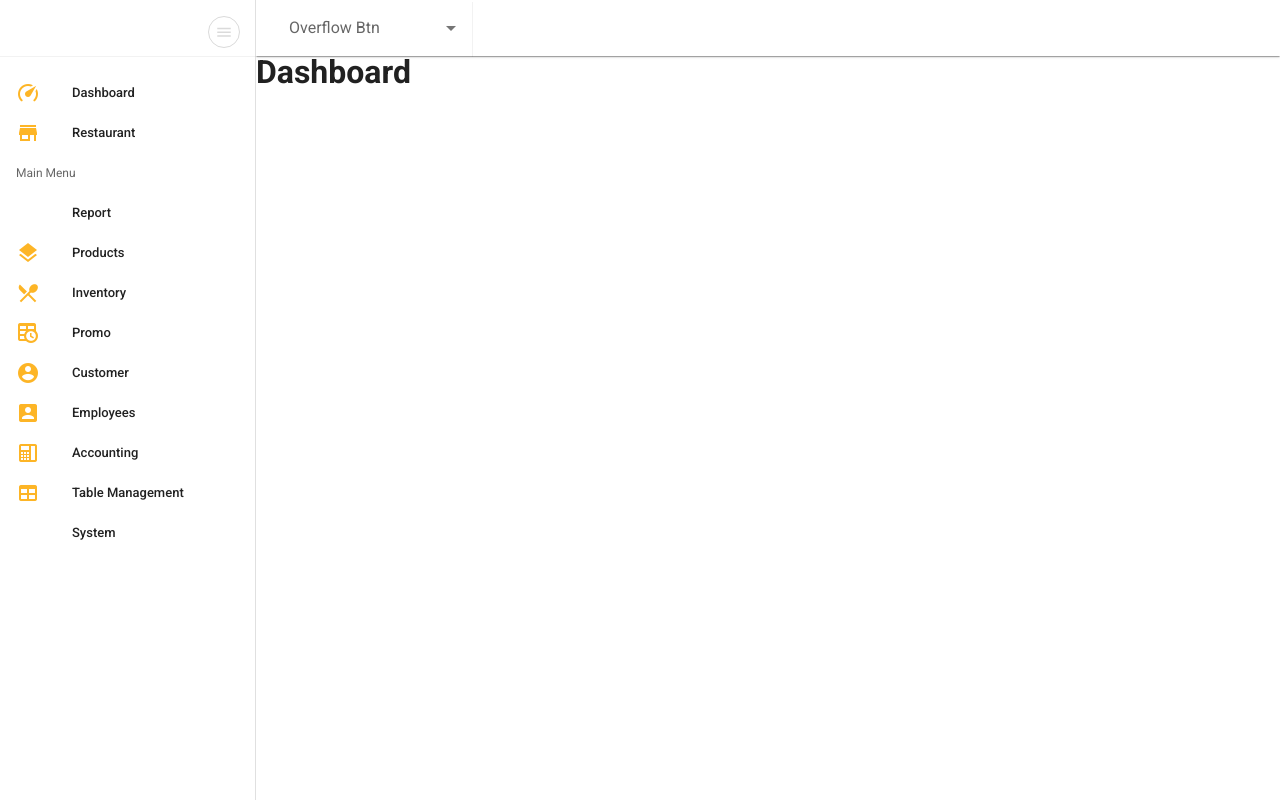
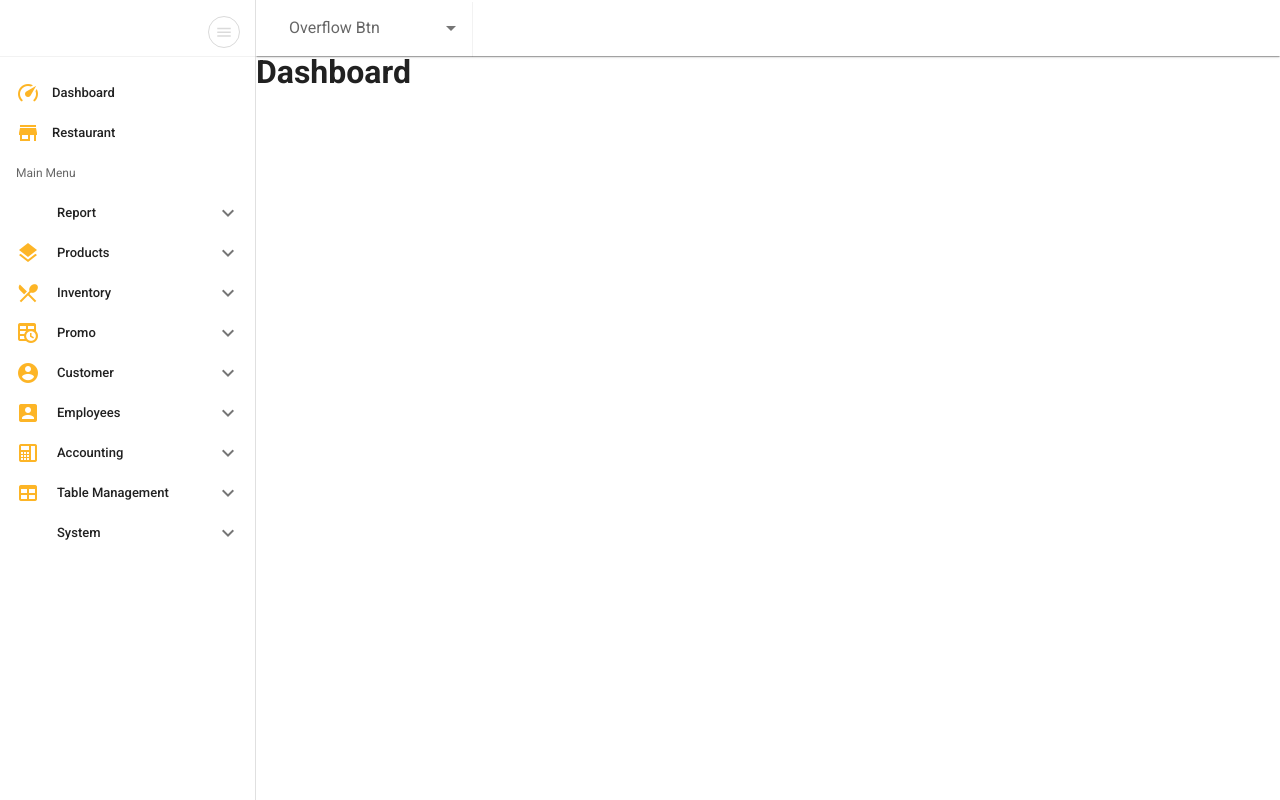
Before and after one commit to reynaldirey18/eatmore, a Vue app: page /dashboard in a window 1280 px wide. Built offline with nearby package versions, Linux system fonts and the light colour scheme.

Commit message:
re config sidebar

```diff
--- a/src/components/AppSidebar.vue
+++ b/src/components/AppSidebar.vue
@@ -32,7 +32,7 @@
         v-for="(sidebarItem, i) in sidebarData"
         :key="i"
         >
-        <v-list-item-icon>
+        <v-list-item-icon class="pr-0 mr-3">
           <v-icon color="#FDB526">{{sidebarItem.icon}}</v-icon>
         </v-list-item-icon>
         <v-list-item-content>
@@ -40,17 +40,27 @@
         </v-list-item-content>
       </v-list-item>
       <v-subheader class="pl-4 text-center">Main Menu</v-subheader>
-      <v-list-item link
+      <v-list-group
         v-for="(mainMenuItem, i) in mainMenuData"
         :key="i"
-        >
-        <v-list-item-icon>
+        :value="false"
+        color="#FDB526"
+      >
+        <template v-slot:prependIcon>
           <v-icon color="#FDB526">{{mainMenuItem.icon}}</v-icon>
-        </v-list-item-icon>
-        <v-list-item-content>
-          <v-list-item-title>{{mainMenuItem.name}}</v-list-item-title>
-        </v-list-item-content>
-      </v-list-item>
+        </template>
+        <template v-slot:activator>
+          <v-list-item-title style="margin-left:-15px">{{mainMenuItem.name}}</v-list-item-title>
+        </template>
+        <v-list-item link
+          v-for="(mainMenuItemChild, a) in mainMenuItem.children"
+          :key="a"
+          >
+          <v-list-item-content class="pl-10">
+            <v-list-item-title>{{mainMenuItemChild.name}}</v-list-item-title>
+          </v-list-item-content>
+        </v-list-item>
+      </v-list-group>
     </v-list>
   </v-navigation-drawer>
 </template>
```
Also changed, not shown: src/router/nav.js (+8 -8 lines).
